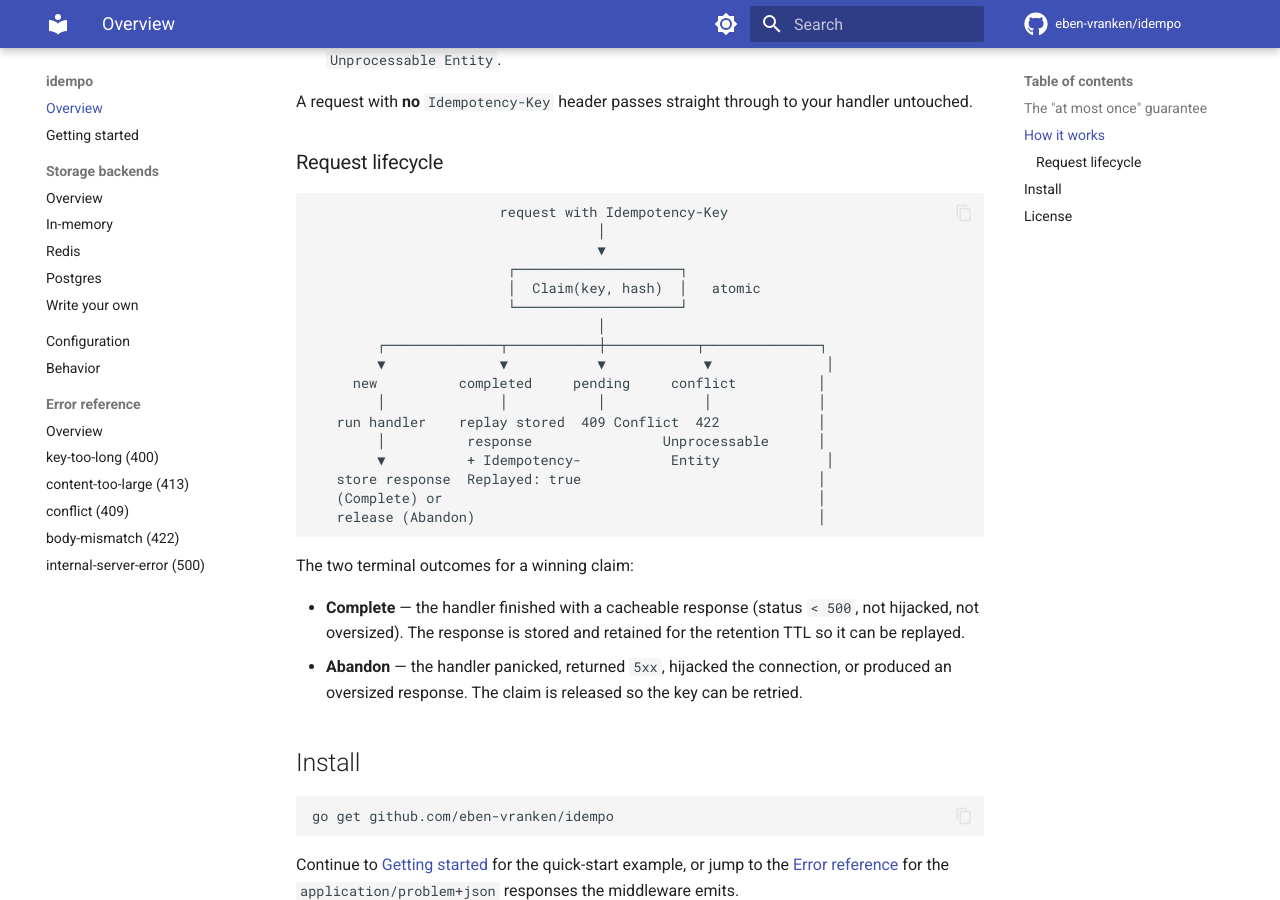
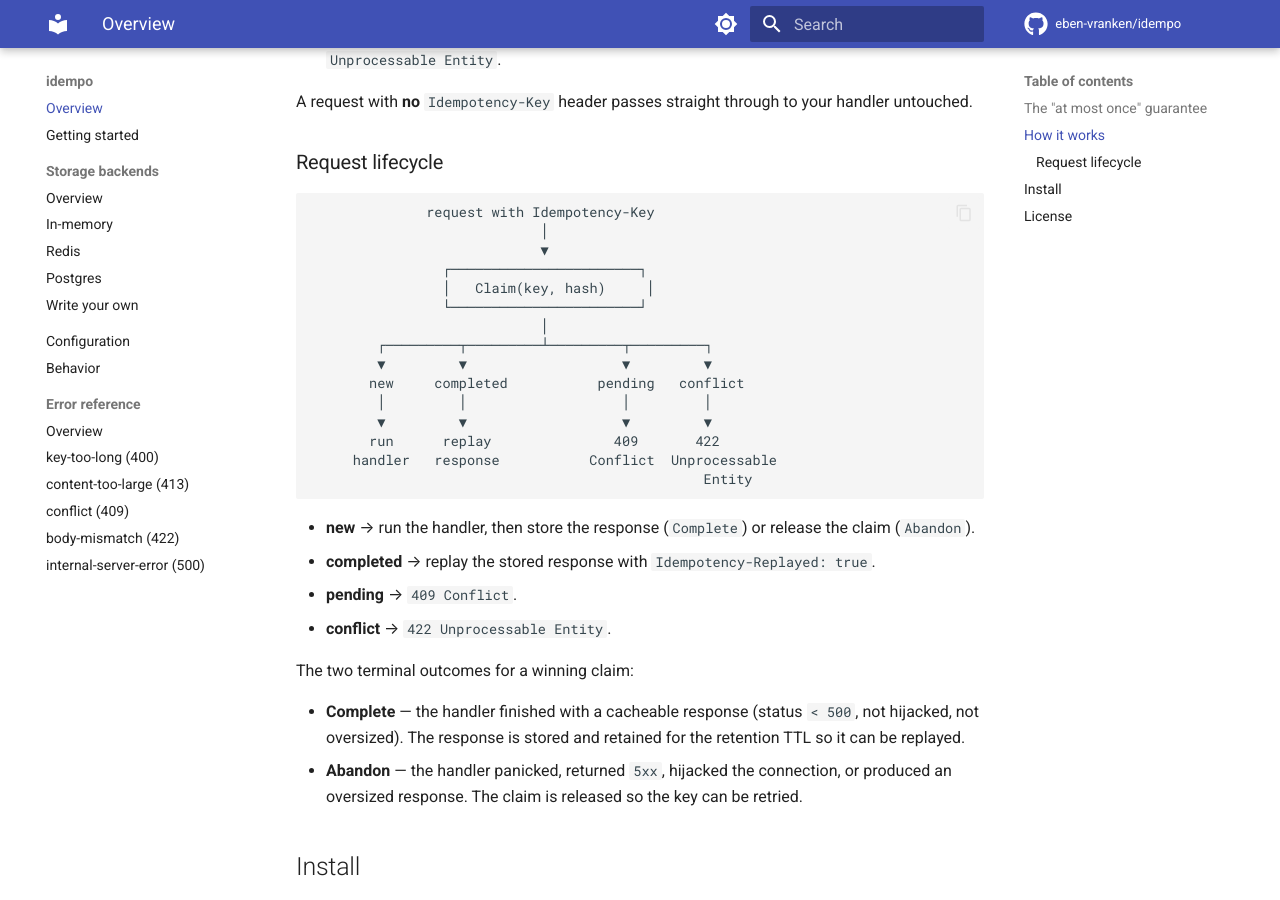
Before and after one commit to eben-vranken/idempo-docs, an MkDocs documentation site: the page built from docs/index.md, in a window 1280 px wide and 900 px high, scrolled down 906 px. Built offline with MkDocs 1.6.1 and Material for MkDocs 9.7.7, drawn with Linux system fonts in a browser that asks for light colours; comment, search, counter and statistics services are not loaded.

Commit message:
fix: missaligned ascii diagram

````diff
--- a/docs/index.md
+++ b/docs/index.md
@@ -42,24 +42,28 @@ handler untouched.
 ### Request lifecycle
 
 ```
-                       request with Idempotency-Key
-                                   │
-                                   ▼
-                        ┌────────────────────┐
-                        │  Claim(key, hash)  │   atomic
-                        └────────────────────┘
-                                   │
-        ┌──────────────┬───────────┼───────────┬──────────────┐
-        ▼              ▼           ▼            ▼              │
-     new          completed     pending     conflict          │
-        │              │           │            │             │
-   run handler    replay stored  409 Conflict  422            │
-        │          response                Unprocessable      │
-        ▼          + Idempotency-           Entity             │
-   store response  Replayed: true                             │
-   (Complete) or                                              │
-   release (Abandon)                                          │
+              request with Idempotency-Key
+                            │
+                            ▼
+                ┌───────────────────────┐
+                │   Claim(key, hash)     │
+                └───────────────────────┘
+                            │
+        ┌─────────┬─────────┴─────────┬─────────┐
+        ▼         ▼                   ▼         ▼
+       new     completed           pending   conflict
+        │         │                   │         │
+        ▼         ▼                   ▼         ▼
+       run      replay               409       422
+     handler   response           Conflict  Unprocessable
+                                                Entity
 ```
+
+- **new** → run the handler, then store the response (`Complete`) or release
+  the claim (`Abandon`).
+- **completed** → replay the stored response with `Idempotency-Replayed: true`.
+- **pending** → `409 Conflict`.
+- **conflict** → `422 Unprocessable Entity`.
 
 The two terminal outcomes for a winning claim:
 
````
